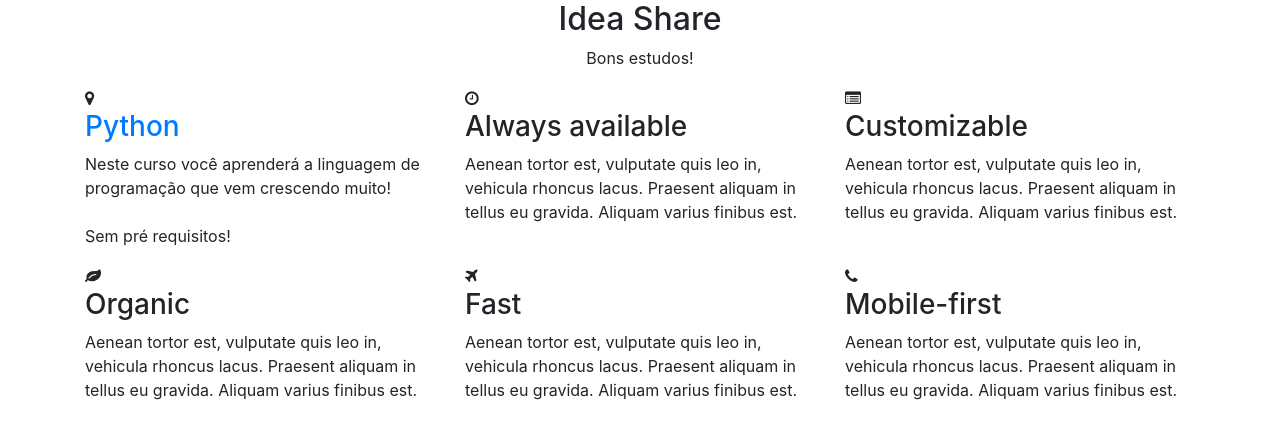
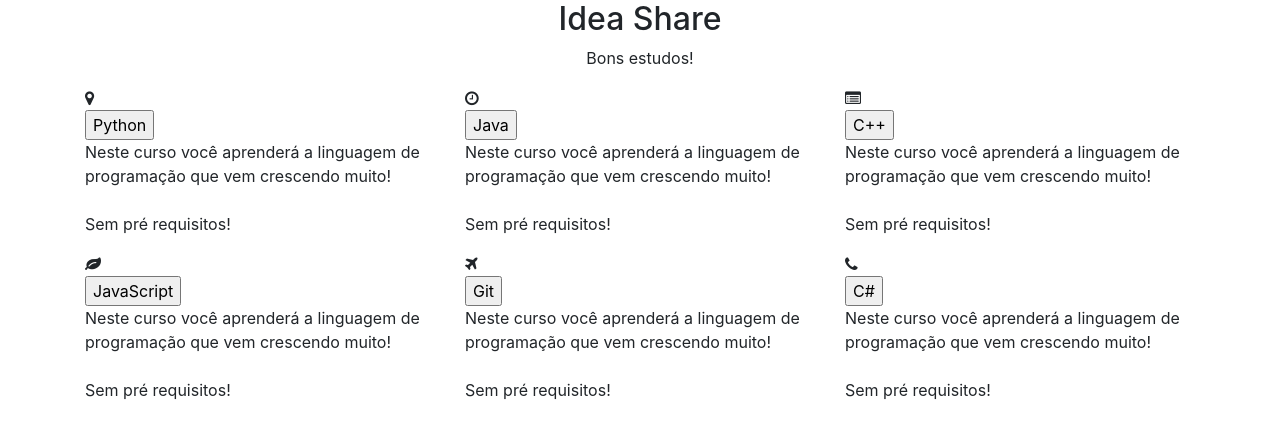
Before and after one commit to ArthurZimm/ProjetoSistemaWeb_IdeaShare, a Flask app: page /home in a window 1280 px wide. Shown: the top 439 px of the page. Run offline with Flask 2, Linux system fonts and the light colour scheme; some libraries are stand-ins or nearby versions.

Commit message:
funcionamento das rotas PYTHON e todos os videos

```diff
--- a/app/app.py
+++ b/app/app.py
@@ -40,8 +40,57 @@
 
 @app.route('/home', methods = ['GET','POST'])
 def home():
+    errors = []
+    try:
+        if request.method == 'POST':
+            if request.form['curso_python_link']:
+                return redirect('/cursopython')
+            elif request.form['curso_Java_link']:
+                return redirect('/cursopython')
+            elif request.form['curso_C++_link']:
+                return redirect('/cursocplusplus')
+            elif request.form['curso_JavaScript_link']:
+                return redirect('/cursojavascript')
+            elif request.form['curso_git_link']:
+                return redirect('/cursogit')
+            elif request.form['curso_c#_link']:
+                return redirect('/cursocsharpie')
+    except:
+        errors.append(
+                "Unable to get URL. Please make sure it's valid and try again."
+            )
     return render_template('homepage.html')
 
+@app.route('/cursopython', methods = ['GET','POST'])
+def pythonroute():
+    return render_template('pythoncurso.html')
+
+@app.route('/python_aula_01', methods = ['GET','POST'])
+def aula_um():
+    if request.method == 'POST':
+        if request.form['btn_back_to_home_python']:
+            return redirect('/cursopython')
+    return render_template('./cursopythonvideos/videoUM.html')
+
+@app.route('/python_aula_02', methods = ['GET','POST'])
+def aula_dois():
+    return render_template('./cursopythonvideos/videoDOIS.html')
+
+@app.route('/python_aula_03', methods = ['GET','POST'])
+def aula_tres():
+    return render_template('./cursopythonvideos/videoTRES.html')
+
+@app.route('/python_aula_04', methods = ['GET','POST'])
+def aula_quatro():
+    return render_template('./cursopythonvideos/videoQUATRO.html')
+
+@app.route('/python_aula_05', methods = ['GET','POST'])
+def aula_cinco():
+    return render_template('./cursopythonvideos/videoCINCO.html')
+
+@app.route('/python_aula_06', methods = ['GET','POST'])
+def aula_seis():
+    return render_template('./cursopythonvideos/videoSEIS.html')
 
 if __name__ == "__main__":
     app.run()
--- a/app/templates/cursopythonvideos.html/videoUM.html
+++ b/app/templates/cursopythonvideos/videoUM.html
@@ -9,5 +9,8 @@
 <body>
     <iframe width="560" height="315" src="https://www.youtube.com/embed/S9uPNppGsGo" title="YouTube video player" frameborder="0" allow="accelerometer; autoplay; clipboard-write; encrypted-media; gyroscope; picture-in-picture" allowfullscreen></iframe>
     <h3>Curso Python #01 - Seja um Programador</h3>
+    <!-- <form action="" method="post" name = "btn_back_to_">
+        <input type="submit" value="Voltar">
+    </form> -->
 </body>
 </html>
--- a/app/templates/homepage.html
+++ b/app/templates/homepage.html
@@ -19,29 +19,52 @@
             </div>
             <div class="row features">
                 <div class="col-sm-6 col-lg-4 item"><i class="fa fa-map-marker icon"></i>
-                    <a href="" ><h3 class="name">Python</h3></a>
-                    <p class="description">Neste curso você aprenderá a linguagem de programação que vem crescendo muito! <br><br> Sem pré requisitos!
-                    </p>
+                    <form action="" method="post">
+                        <input type="submit" value="Python" name = "curso_python_link"/>
+                    </form>
+                        <p class="description">Neste curso você aprenderá a linguagem de programação que vem crescendo muito! <br>
+                        <br> Sem pré requisitos!
+                        </p>
                 </div>
                 <div class="col-sm-6 col-lg-4 item"><i class="fa fa-clock-o icon"></i>
-                    <h3 class="name">Always available</h3>
-                    <p class="description">Aenean tortor est, vulputate quis leo in, vehicula rhoncus lacus. Praesent aliquam in tellus eu gravida. Aliquam varius finibus est.</p>
+                    <form action="" method="post">
+                        <input type="submit" value="Java" name = "curso_java_link"/>
+                        <p class="description">Neste curso você aprenderá a linguagem de programação que vem crescendo muito! <br>
+                        <br> Sem pré requisitos!
+                        </p>
+                    </form>
                 </div>
                 <div class="col-sm-6 col-lg-4 item"><i class="fa fa-list-alt icon"></i>
-                    <h3 class="name">Customizable</h3>
-                    <p class="description">Aenean tortor est, vulputate quis leo in, vehicula rhoncus lacus. Praesent aliquam in tellus eu gravida. Aliquam varius finibus est.</p>
+                    <form action="" method="post">
+                        <input type="submit" value="C++" name = "curso_C++_link"/>
+                        <p class="description">Neste curso você aprenderá a linguagem de programação que vem crescendo muito! <br>
+                        <br> Sem pré requisitos!
+                        </p>
+                    </form>
                 </div>
                 <div class="col-sm-6 col-lg-4 item"><i class="fa fa-leaf icon"></i>
-                    <h3 class="name">Organic</h3>
-                    <p class="description">Aenean tortor est, vulputate quis leo in, vehicula rhoncus lacus. Praesent aliquam in tellus eu gravida. Aliquam varius finibus est.</p>
+                    <form action="" method="post">
+                        <input type="submit" value="JavaScript" name = "curso_JavaScript_link"/>
+                        <p class="description">Neste curso você aprenderá a linguagem de programação que vem crescendo muito! <br>
+                        <br> Sem pré requisitos!
+                        </p>
+                    </form>
                 </div>
                 <div class="col-sm-6 col-lg-4 item"><i class="fa fa-plane icon"></i>
-                    <h3 class="name">Fast</h3>
-                    <p class="description">Aenean tortor est, vulputate quis leo in, vehicula rhoncus lacus. Praesent aliquam in tellus eu gravida. Aliquam varius finibus est.</p>
+                    <form action="" method="post">
+                        <input type="submit" value="Git" name = "curso_git_link"/>
+                        <p class="description">Neste curso você aprenderá a linguagem de programação que vem crescendo muito! <br>
+                        <br> Sem pré requisitos!
+                        </p>
+                    </form>
                 </div>
                 <div class="col-sm-6 col-lg-4 item"><i class="fa fa-phone icon"></i>
-                    <h3 class="name">Mobile-first</h3>
-                    <p class="description">Aenean tortor est, vulputate quis leo in, vehicula rhoncus lacus. Praesent aliquam in tellus eu gravida. Aliquam varius finibus est.</p>
+                    <form action="" method="post">
+                        <input type="submit" value="C#" name = "curso_c#_link"/>
+                        <p class="description">Neste curso você aprenderá a linguagem de programação que vem crescendo muito! <br>
+                        <br> Sem pré requisitos!
+                        </p>
+                    </form>
                 </div>
             </div>
         </div>
```
Also changed, not shown: app/templates/pythoncurso.html (+20 -13 lines), app/templates/cursopythonvideos/videoCINCO.html (renamed from app/templates/cursopythonvideos.html/videoCINCO.html), app/templates/cursopythonvideos/videoDOIS.html (renamed from app/templates/cursopythonvideos.html/videoDOIS.html), app/templates/cursopythonvideos/videoQUATRO.html (renamed from app/templates/cursopythonvideos.html/videoQUATRO.html), app/templates/cursopythonvideos/videoSEIS.html (renamed from app/templates/cursopythonvideos.html/videoSEIS.html), app/templates/cursopythonvideos/videoTRES.html (renamed from app/templates/cursopythonvideos.html/videoTRES.html).
